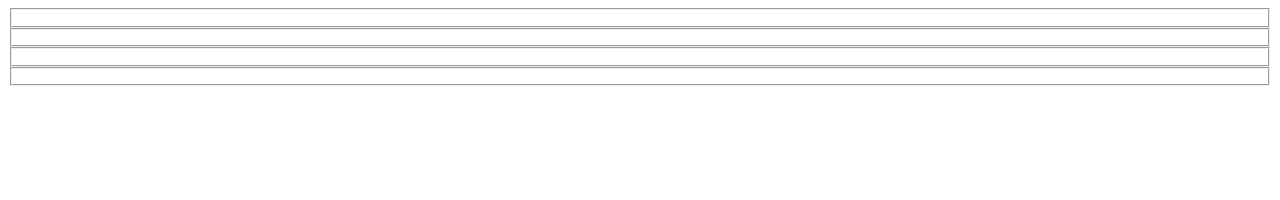
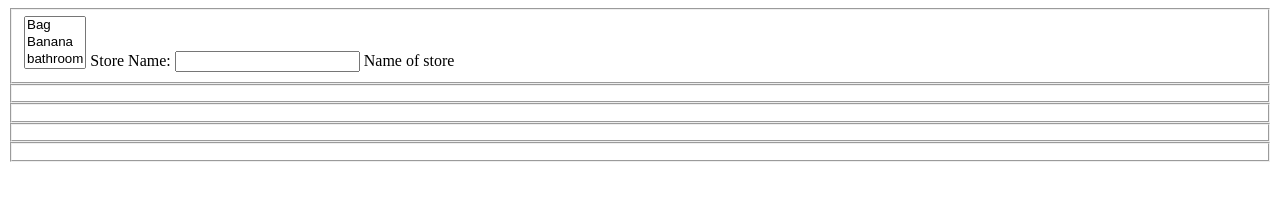
Before and after one commit to driftAbout/shopping_cart, a plain HTML site: page index.html in a window 1280 px wide. Drawn offline with Linux system fonts and the light colour scheme; files that its build step writes are made by us from their sources.

Commit message:
html links and stuff

```diff
--- a/index.html
+++ b/index.html
@@ -3,19 +3,52 @@
   <head>
     <title>
     </title>
-    <link>
+    <link rel="stylesheet" href="reset.css">
+    <link rel="stylesheet" href="style.css">
   </head>
   <body>
     <header>
     </header>
     <main>
       <form>
+<!-- A dropdown menu of all BusMall products (<select> and <option> will be needed) -->
+        <fieldset>
+          <select name="cars" size="3">
+            <option value="bag">Bag</option>
+            <option value="banana">Banana</option>
+            <option value="bathroom">bathroom</option>
+            <option value="boots">Banana</option>
+            <option value="breakfast">Bag</option>
+            <option value="bubblegum">Banana</option>
+            <option value="chair">Bag</option>
+            <option value="cthulhu">Banana</option>
+            <option value="dog-duck">Bag</option>
+            <option value="dragon">Banana</option>
+            <option value="pen">Bag</option>
+            <option value="pet-sweep">Banana</option>
+            <option value="scissors">Bag</option>
+            <option value="shark">Banana</option>
+            <option value="sweep">Bag</option>
+            <option value="tauntaun">Banana</option>
+            <option value="unicorn">Bag</option>
+            <option value="usb">Banana</option>
+            <option value="water-can">Bag</option>
+            <option value="wine-glass">Banana</option>
+          </select>
+          <label for="name">Store Name:</label>
+          <input type="text" name="name" maxlength="100" required>
+          <span>Name of store</span>
+        </fieldset>
+<!-- An input of "type=number" to indicate quantity to purchase -->
         <fieldset>
         </fieldset>
+<!-- Text inputs for each of: name, street, city, state, ZIP code, and phone number -->
         <fieldset>
         </fieldset>
+<!-- An input of "type=number" to enter a credit card number -->
         <fieldset>
         </fieldset>
+<!-- A "Add To Cart" button to submit the order. When the order is submitted, all of the input fields should be cleared -->
         <fieldset>
         </fieldset>
       </form>
```
